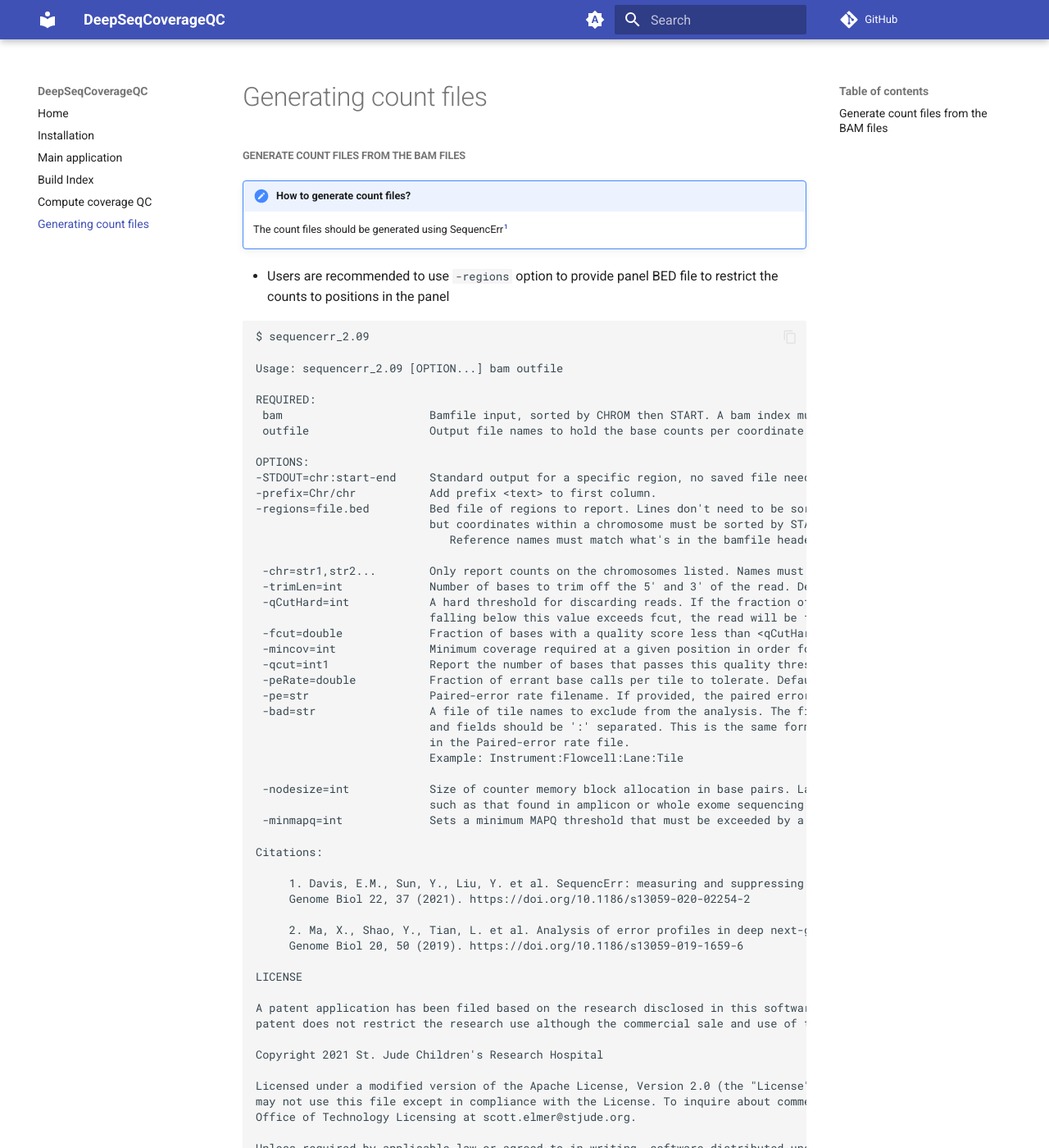
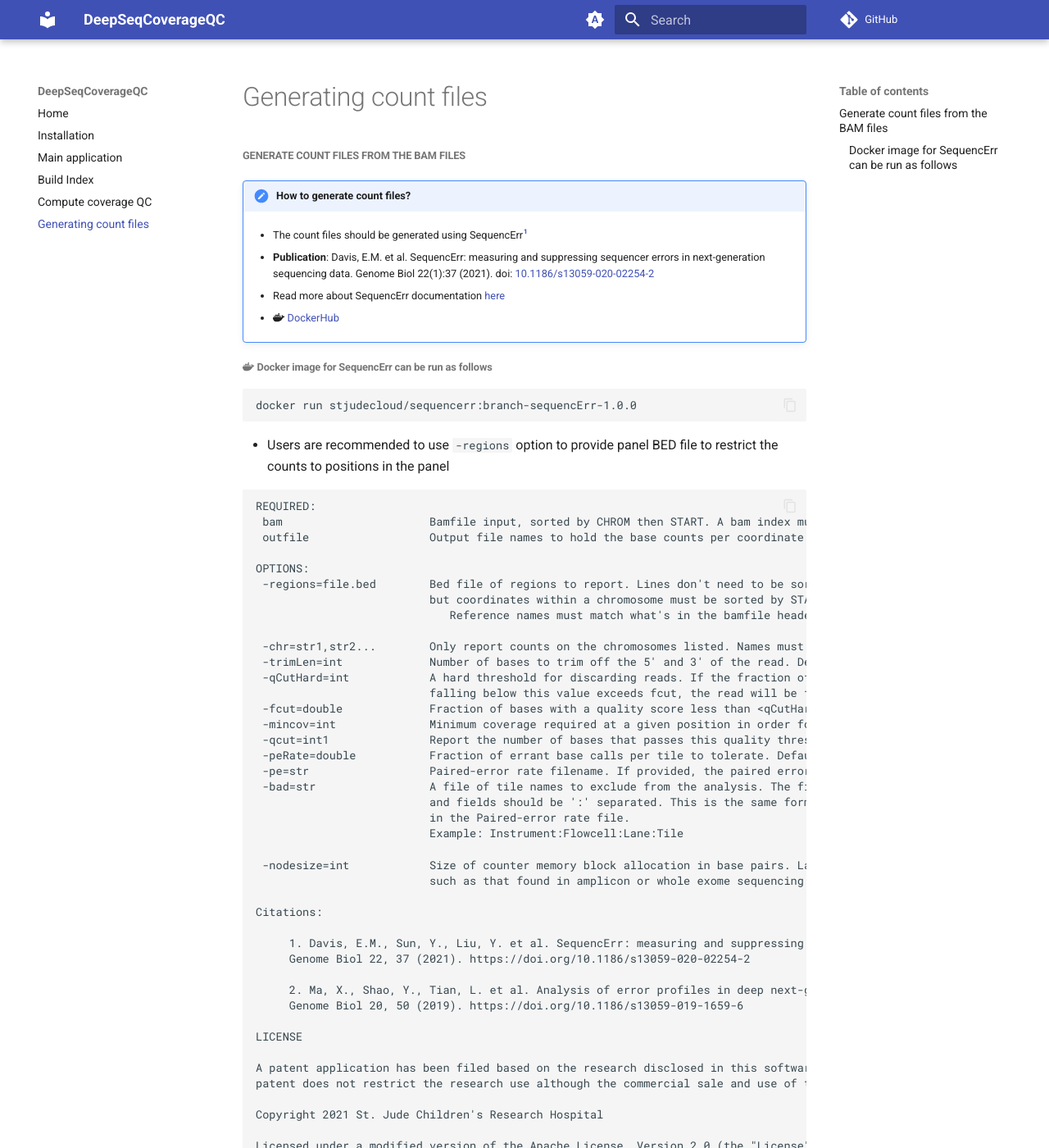
Before and after one commit to pandurang-kolekar/DeepSeqCoverageQC, an MkDocs documentation site: the page built from docs/generateCounts.md, in a window 1280 px wide and 1400 px high. Shown: the whole window at 82% size. Built offline with MkDocs 1.6.1 and Material for MkDocs 9.7.7, drawn with Linux system fonts in a browser that asks for light colours; comment, search, counter and statistics services are not loaded.

Commit message:
Instructions to run SequencErr

````diff
--- a/docs/generateCounts.md
+++ b/docs/generateCounts.md
@@ -2,24 +2,30 @@
 
 !!! note "How to generate count files?"
 
-    The count files should be generated using SequencErr[^1]
+    - The count files should be generated using SequencErr[^1]
+
+    - **Publication**: Davis, E.M. et al. SequencErr: measuring and suppressing sequencer errors in next-generation sequencing data. Genome Biol 22(1):37 (2021). doi: [10.1186/s13059-020-02254-2](https://doi.org/10.1186/s13059-020-02254-2)
+
+    - Read more about SequencErr documentation [here](https://university.stjude.cloud/docs/genomics-platform/workflow-guides/sequencerr/)
+
+    - :simple-docker: [DockerHub](https://hub.docker.com/r/stjudecloud/sequencerr)
+
+### :simple-docker: Docker image for SequencErr can be run as follows
+
+```
+docker run stjudecloud/sequencerr:branch-sequencErr-1.0.0
+```
 
 - Users are recommended to use `-regions` option to provide panel BED file to
   restrict the counts to positions in the panel
 
 ```
-$ sequencerr_2.09
-
-Usage: sequencerr_2.09 [OPTION...] bam outfile
-
 REQUIRED:
  bam                      Bamfile input, sorted by CHROM then START. A bam index must be present in the CWD.
  outfile                  Output file names to hold the base counts per coordinate.
 
 OPTIONS:
--STDOUT=chr:start-end     Standard output for a specific region, no saved file needed.
--prefix=Chr/chr           Add prefix <text> to first column.
--regions=file.bed         Bed file of regions to report. Lines don't need to be sorted by chromosomes,
+ -regions=file.bed        Bed file of regions to report. Lines don't need to be sorted by chromosomes,
                           but coordinates within a chromosome must be sorted by START, END.
                              Reference names must match what's in the bamfile header.
 
@@ -39,7 +45,6 @@
 
  -nodesize=int            Size of counter memory block allocation in base pairs. Larger is better for WGS, smaller is better for sparse data
                           such as that found in amplicon or whole exome sequencing. Default is 4096
- -minmapq=int             Sets a minimum MAPQ threshold that must be exceeded by a read's MAPQ in order to be counted. Default is 55
 
 Citations:
 
````
